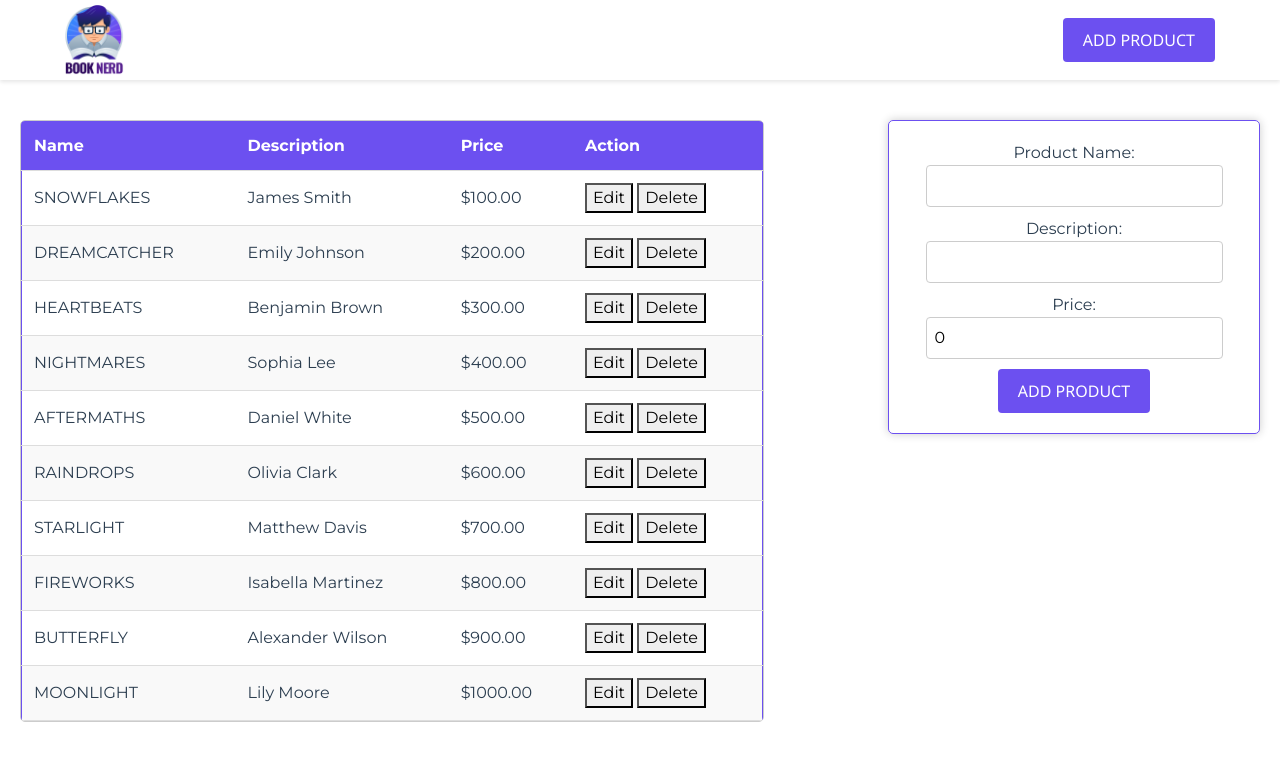
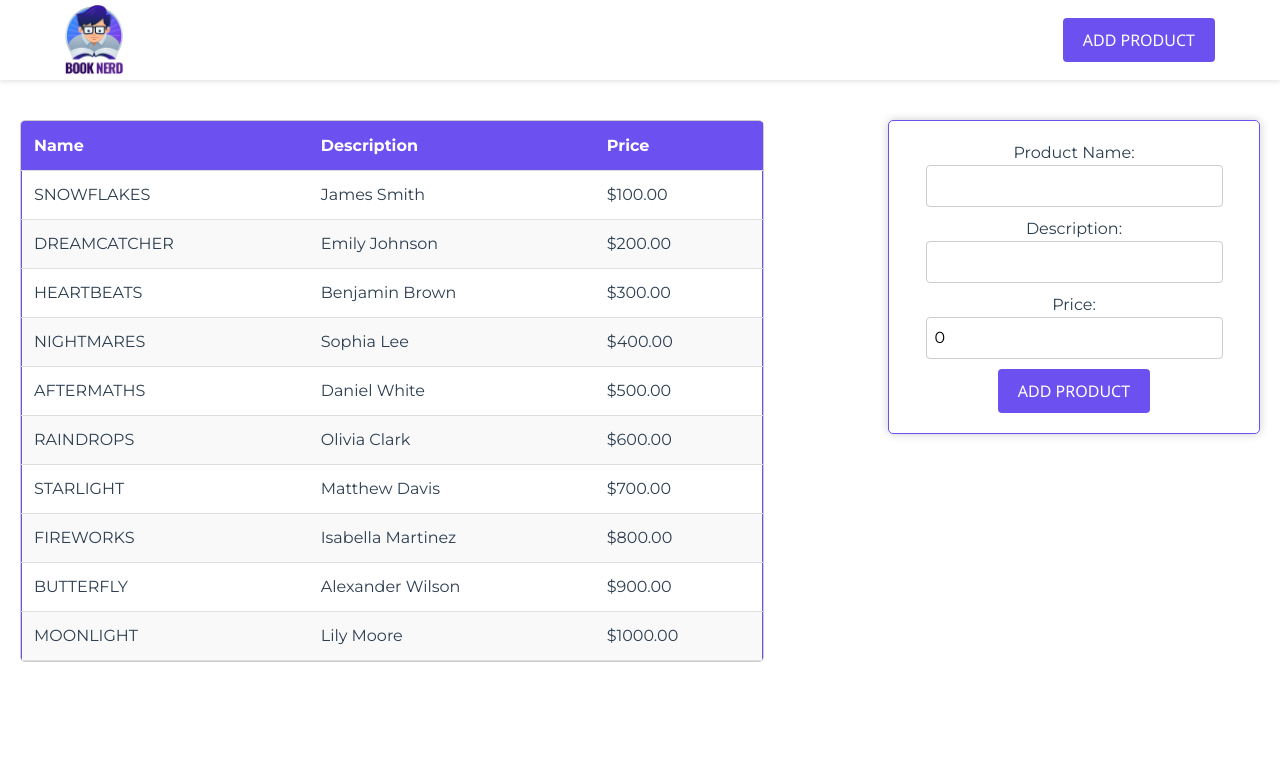
Before and after one commit to FrancisPogi22/Product-CRUD, a Vue app: page /addproduct in a window 1280 px wide. Shown: the top 760 px of the page. Built offline with nearby package versions, Linux system fonts and the light colour scheme.

Commit message:
removed action button in addform

```diff
--- a/src/components/ProductAddForm.vue
+++ b/src/components/ProductAddForm.vue
@@ -9,7 +9,6 @@
                 <th>Name</th>
                 <th>Description</th>
                 <th>Price</th>
-                <th>Action</th>
               </tr>
             </thead>
             <tbody>
@@ -17,7 +16,6 @@
                 <td>{{ product.name }}</td>
                 <td>{{ product.description }}</td>
                 <td>${{ product.price.toFixed(2) }}</td>
-                <td><button>Edit</button> <button>Delete</button></td>
               </tr>
             </tbody>
           </table>
```
